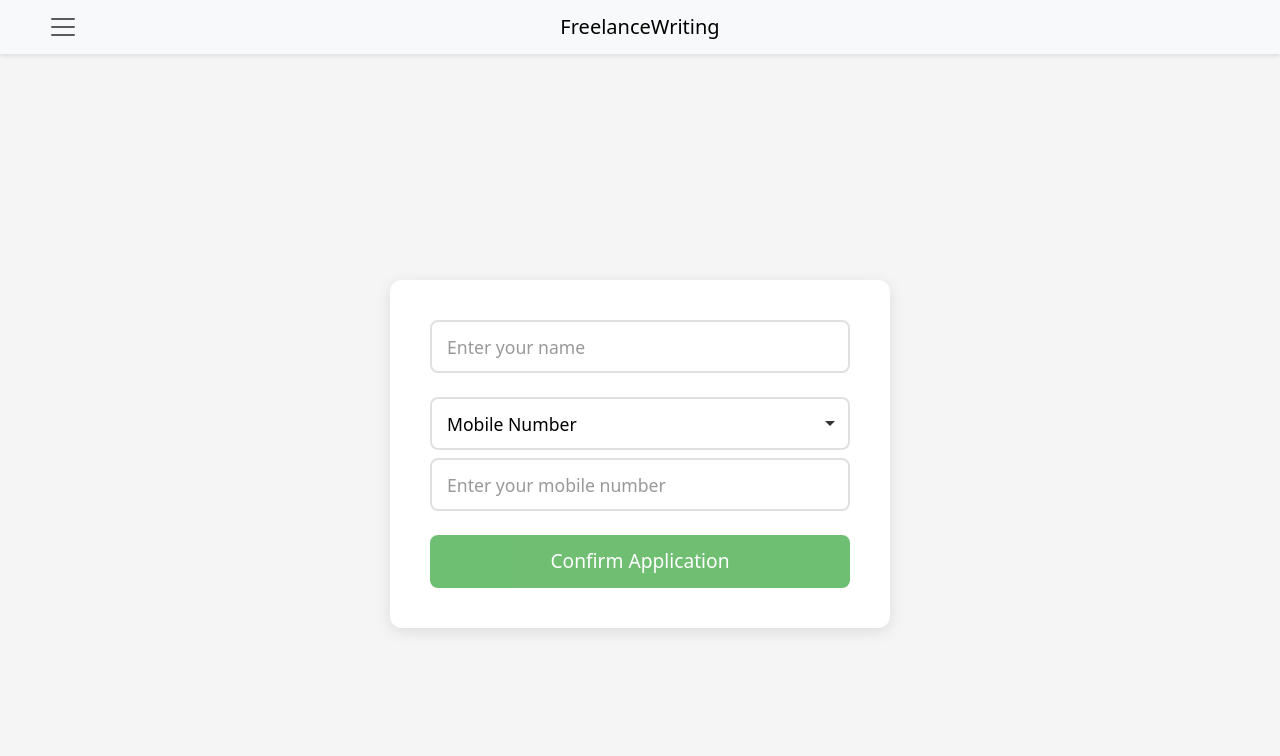
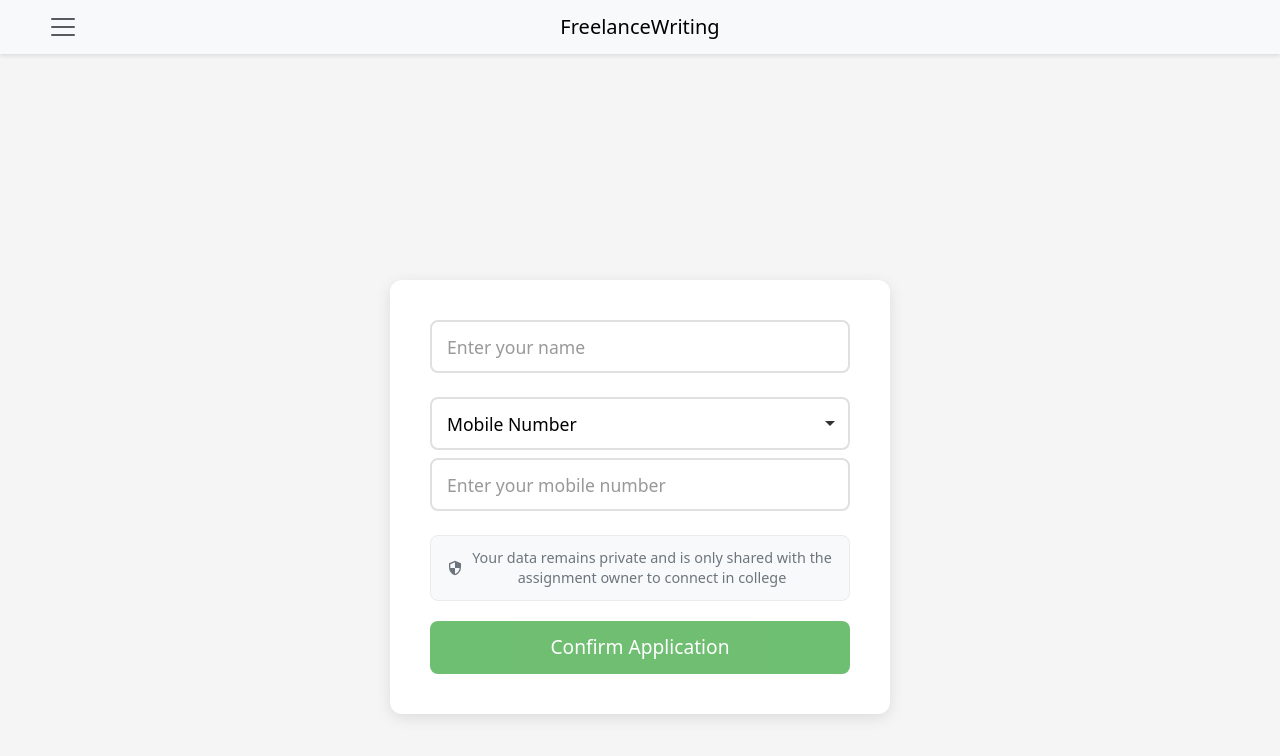
Before and after one commit to Pranay-Dommati/writing-freelancing, a React (Create React App) app in the folder frontend/: page /college/1/assignments/1/apply in a window 1280 px wide. Shown: the top 756 px of the page. Built offline with nearby package versions, Linux system fonts and the light colour scheme; no server answers.

Commit message:
adding privacy text in apply form

```diff
--- a/frontend/src/components/ApplyForm.js
+++ b/frontend/src/components/ApplyForm.js
@@ -298,6 +298,14 @@
             </div>
           )}
 
+<div className="privacy-message">
+  <svg className="privacy-icon" viewBox="0 0 24 24" width="16" height="16">
+    <path fill="currentColor" d="M12 1L3 5v6c0 5.55 3.84 10.74 9 12 5.16-1.26 9-6.45 9-12V5l-9-4zm0 10.99h7c-.53 4.12-3.28 7.79-7 8.94V12H5V6.3l7-3.11v8.8z"/>
+  </svg>
+  <span>
+    Your data remains private and is only shared with the assignment owner to connect in college
+  </span>
+</div>
           <button
             type="submit"
             className="confirm-button"
@@ -313,7 +321,7 @@
               {dialogState.status === 'loading' ? (
                 <>
                   <div className="spinner" role="status">
-                    <span className="sr-only">Loading...</span>
+                    {/* <span className="sr-only">Loading...</span> */}
                   </div>
                   <p>Submitting your application...</p>
                 </>
--- a/frontend/src/styles/apply-form.css
+++ b/frontend/src/styles/apply-form.css
@@ -580,3 +580,41 @@
         margin-bottom: 2.25rem;
     }
 }
+
+
+
+
+/* Privacy Message Styles */
+.privacy-message {
+    display: flex;
+    align-items: center;
+    gap: 8px;
+    padding: 12px 16px;
+    margin: 20px 0;
+    background-color: #f8f9fa;
+    border: 1px solid #e9ecef;
+    border-radius: 8px;
+    color: #6c757d;
+    font-size: 0.9rem;
+    line-height: 1.4;
+    transition: all 0.3s ease;
+  }
+
+  .privacy-message:hover {
+    background-color: #f1f3f5;
+    border-color: #dee2e6;
+  }
+
+  .privacy-icon {
+    flex-shrink: 0;
+    color: #6c757d;
+  }
+
+  /* Mobile adjustments */
+  @media (max-width: 768px) {
+    .privacy-message {
+      font-size: 0.85rem;
+      padding: 10px 14px;
+      margin: 16px 0;
+    }
+  }
--- a/frontend/src/styles/landing-page.css
+++ b/frontend/src/styles/landing-page.css
@@ -587,3 +587,30 @@
     box-shadow: 0 4px 6px rgba(0, 0, 0, 0.1);
     overflow-x: hidden; /* Handle horizontal overflow at container level */
 }
+
+
+
+
+
+
+
+
+/* Update the search-bar styles */
+.search-bar {
+    width: 100%;
+    padding: 12px 20px 12px 55px;
+    font-size: 1.1rem;
+    border: 2px solid #222020; /* Changed from #ddd to #000000 */
+    border-radius: 25px;
+    outline: none;
+    box-sizing: border-box;
+    transition: border-color 0.3s ease;
+}
+
+/* When focused, change to blue border */
+.search-bar:focus {
+    border-color: #007bff;
+    box-shadow: 0 0 0 0.2rem rgba(0, 123, 255, 0.25);
+}
+
+/* Keep rest of your existing styles */
```
Also changed, not shown: 1 other file (tests, documents, lock files or other folders).
